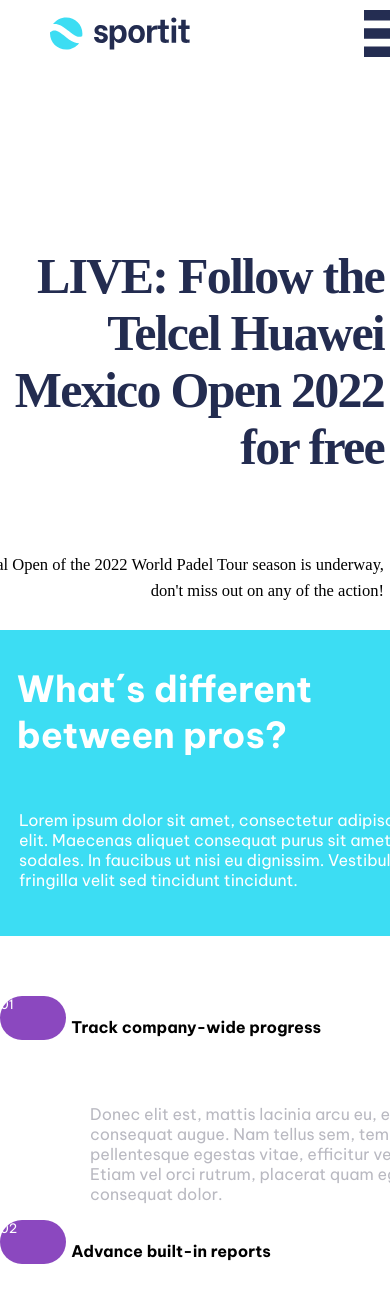
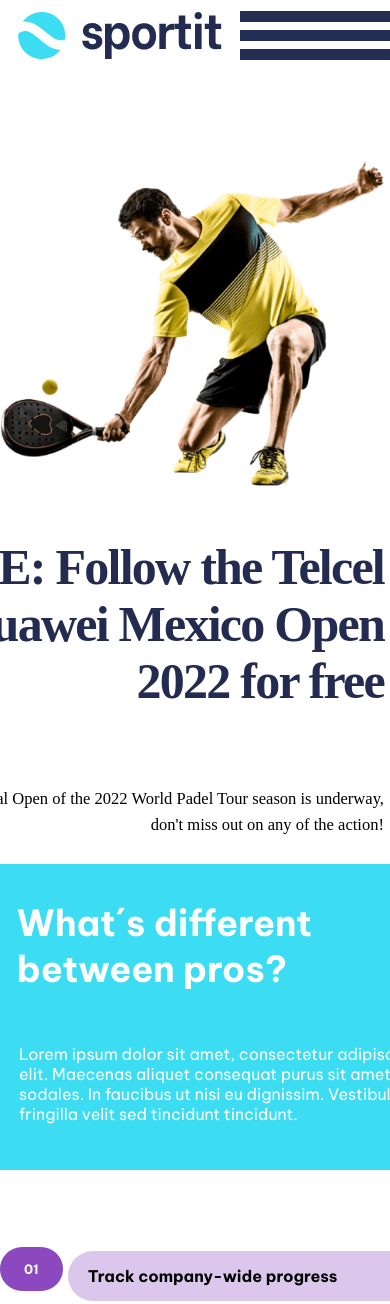
Before and after one commit to leogomez22/trabajo_final_front1, a plain HTML site: page root/index.html in a window 390 px wide. Shown: the top 1304 px of the page. Drawn offline with Linux system fonts and the light colour scheme.

Commit message:
vuelta de mercedes

```diff
--- a/root/css/styles.css
+++ b/root/css/styles.css
@@ -189,18 +189,19 @@ padding-left: 90px;
 .jjj {
   width: 90%;
   height: 50px;
+  display: flex;
   flex-direction: row;
   align-items: center;
   border-radius: 50px 0px 0px 50px;
+  padding-left: 20px;
 }
 
  .numero {
-
-  flex-direction: row ;
+  display: flex;
+  justify-content: center;
   align-items: center;
-  padding: 0px;
-  width: 69px;
-  height: 43px;
+    width: 69px;
+  height: 50px;
   background: #8B48BF;
   border-radius: 50px;
   color: #fffffF;
@@ -342,10 +343,9 @@ margin: 10px 10px;
 .footer {
   background: #1E1E26;
   justify-content: space-between;
-align-items: center;
-padding-left: 150px;
-padding-right: 150px;
-
+  align-items: center;
+  padding-left: 150px;
+  padding-right: 150px;
 }
 
 .a {text-decoration: none;
@@ -387,7 +387,7 @@ padding-bottom: 7px;
 
 
 .buttonfooter {
-  padding: 0px;
+
   width: 60px;
   height: 44px;
   background: #8B48BF;
@@ -402,6 +402,7 @@ padding-bottom: 7px;
 .placeholder { padding: 10px;
   font-size: 13.18px;
   border-radius: 50px;
+
 }
 
 
@@ -418,14 +419,16 @@ padding-bottom: 7px;
   width: 100%;
   background: #1E1E26;
   padding-bottom: 30px;
-  justify-content: flex-end;
+  justify-content: end;
   color: #8C8C94;
-  font-size: 12.5;
- text-align: right;
- padding-right: 0px;
+  font-size: 12.5;}
+
+  .copy2  {padding-right: 100px;
+
+  }
 
 
-}
+
 .input {
 
 }
@@ -448,23 +451,22 @@ width: 480px;
   width: 480px;
   justify-content: space-between;
   align-items: center;
-  height: 8vh;
-
+  height:70px;
 }
 
 .hamburguesa {display:inline-block;}
 
-.contenedor-header img {
+.contenedor-header img {width: 480px;
   height: 70%;
-  margin: 50px;
+  margin: 0px;
   }
 
 /* --------mobile dentro de header el nav---------- */
 
 .logo-azul {
-  width: 140px;
+  width: 73px;
   height: 25px;
-  left: 199px;
+  left: 0px;
   top: 74.5px;
   }
 
@@ -500,18 +502,11 @@ color: #FFFFFF;
 /* -----------mobile Toda la caja donde esta el jugador amarillo grande -----------------------------------*/
 .cajajugador{
   flex-direction: column;
-  width: 100%;
+  width: 480px;
   margin: 0px;
-  padding-top: 130px;
+  padding-top: 90px;
    }
-.amarillo {
 
-    flex-direction: column;
-    align-items: flex-end;
-    width: 30%;
-    border: #242E53;
-    padding-right: px;
-    }
 
 
 #foto {
@@ -520,14 +515,23 @@ color: #FFFFFF;
       height: auto;
     }
 
+.amarillo {
+      height: auto;
+      flex-direction: column;
+      align-items: flex-end;
+      width: 10%;
+      border: #242E53;
+      padding-right:0 px;
+      }
 
 
  .jugador-amarillo {
-  width: 0px;
+  width: 480px;
   padding-left: 0px;
   }
 
 .amarillo {
+width: 480px;
 flex-direction: column;
 align-items: flex-end;
 width: 80%;
@@ -535,7 +539,7 @@ border: #242E53;
 padding-right: 0px;
 }
 
-.h1amarillo {
+.h1amarillo {width: 480px;
   font-family: 'Be Vietnam';
   font-style: normal;
   font-weight: 700;
@@ -543,7 +547,9 @@ padding-right: 0px;
   line-height: 114.6%;
   text-align: right;
   letter-spacing: -0.035em;
-  color: #232C50; }
+  color: #232C50;
+ }
+
 
 .pamarillo {width: 450px;
     height: 71px;
@@ -619,6 +625,8 @@ padding-right: 0px;
   padding-left: 0px;
   padding-right: 0px;
   align-self:center;
+  ;
+
 }
 
 .section2 {
@@ -641,11 +649,12 @@ padding-right: 0px;
   font-weight: 700;
 }
 
+
  .numero {
   padding-left: 150px;
   padding-right: 150px;
   padding: 0px;
-  width: 70px;
+  width: 69px;
   height: 44px;
   background: #8B48BF;
   border-radius: 50px;
@@ -654,6 +663,12 @@ padding-right: 0px;
   color: #ffffff;
   font-size: 13px;
   margin-right: 5px; }
+
+.jjj {background:rgba(139, 72, 191, 0.3);
+  border-radius: 50px 0px 0px 50px;
+
+}
+
 
   .pdescripcion {
     top: 160px;
--- a/root/index.html
+++ b/root/index.html
@@ -54,7 +54,7 @@
         <div class="flex section1">
             <article class="id">
                 <div class="flex">
-                <span class="numero">01</span>
+                <h4 class="numero">01</h4>
                 <h4 class="jjj">Track company-wide progress</h4>
                 </div>
                 <p class="pdescripcion">Donec elit est, mattis lacinia arcu eu, efficitur consequat augue. Nam tellus sem, tempus pellentesque egestas vitae, efficitur vel nulla. Etiam vel orci rutrum, placerat quam eget, consequat dolor.</p>
@@ -62,7 +62,7 @@
 
             <article class="id">
                 <div class="flex">
-                <span class="numero">02</span>
+                <h4 class="numero">02</h4>
                 <h4 class="jjj">Advance built-in reports</h4>
                 </div>
                 <p class="pdescripcion">Donec elit est, mattis lacinia arcu eu, efficitur consequat augue. Nam tellus sem, tempus pellentesque egestas vitae, efficitur vel nulla. Etiam vel orci rutrum, placerat quam eget, consequat dolor.</p>
@@ -72,7 +72,7 @@
         <div class="flex section2">
             <article class="id">
                 <div class="flex">
-                <span class="numero">03</span>
+                <h4 class="numero">03</h4>
                 <h4 class="jjj">Everything you need in one place</h4>
                 </div>
                 <p class="pdescripcion">Donec elit est, mattis lacinia arcu eu, efficitur consequat augue. Nam tellus sem, tempus pellentesque egestas vitae, efficitur vel nulla. Etiam vel orci rutrum, placerat quam eget, consequat dolor.</p>
@@ -156,14 +156,14 @@
 
 
 <div class="flex">
-    <input class="placeholder" type="text" autocomplete="off" placeholder="Update in your inbox..." >
+    <input class=" flex placeholder" type="text" autocomplete="off" placeholder="Update in your inbox..." >
     <button class="buttonfooter">Go</button>
 
 </div>
 </footer>
 
 <div class="flex copy">
-    <p>Copyright 2020. All Rights Reserved</p>
+    <p class="flex copy2">Copyright 2020. All Rights Reserved</p>
 </div>
     </body>
 </html>
```
